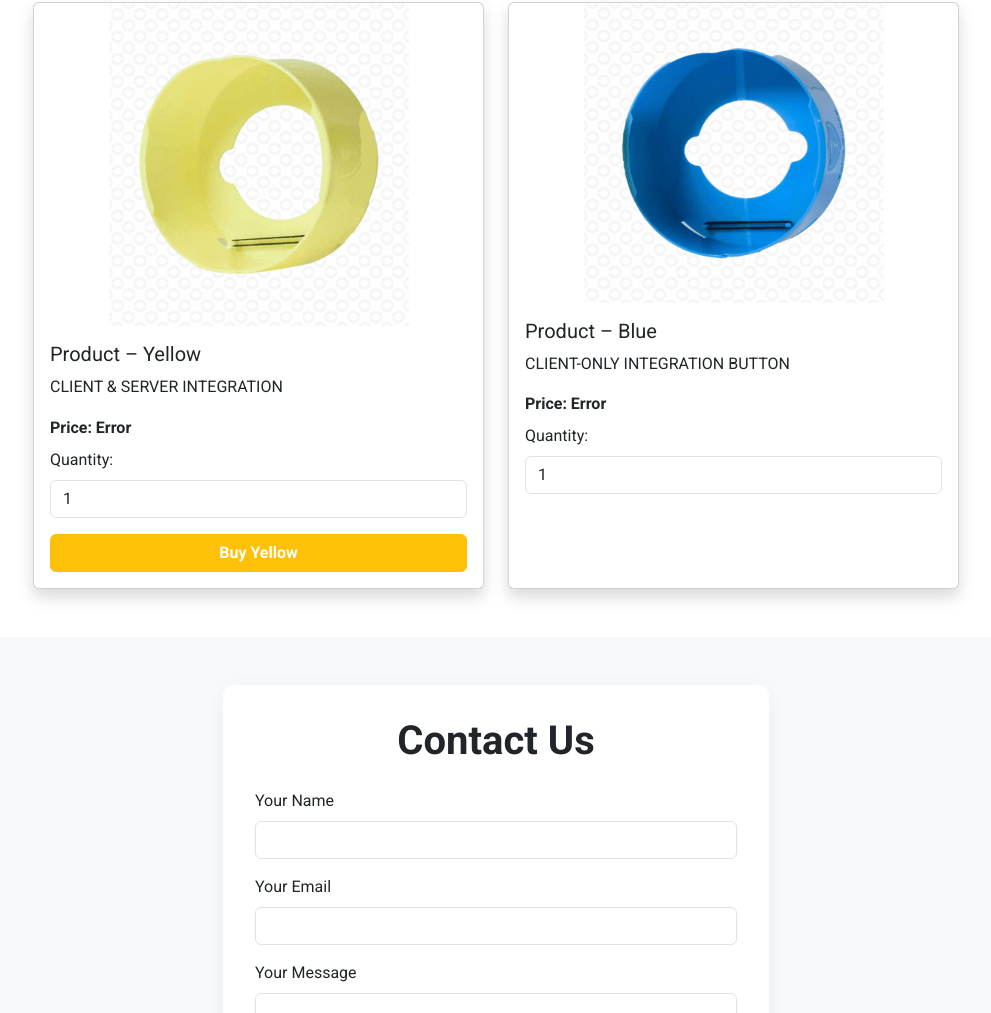
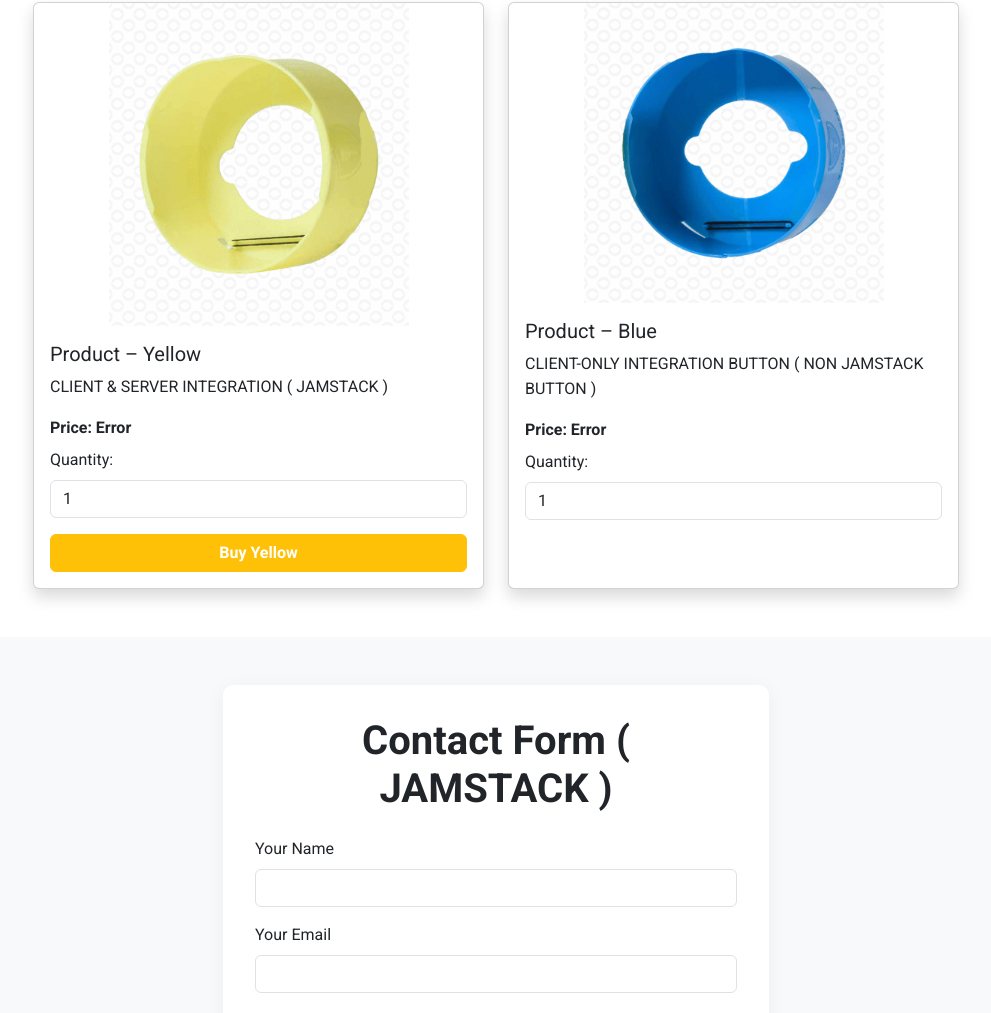
Before and after one commit to glasgowwebguy/glasgowwebguy.github.io, a plain HTML site: page index.html in a window 1280 px wide. Shown: the part 524-1537 px from the top of the page, without its empty margins (144-1135 px from the left). Drawn offline with nearby package versions, Linux system fonts and the light colour scheme; no server answers.

Commit message:
Update index.html

```diff
--- a/index.html
+++ b/index.html
@@ -65,7 +65,7 @@
             </a>
             <div class="card-body text-start">
               <h3 class="card-title h5">Product – Yellow</h3>
-              <p class="card-text">CLIENT & SERVER INTEGRATION</p>
+              <p class="card-text">CLIENT & SERVER INTEGRATION ( JAMSTACK )</p>
               <p class="fw-bold mb-2 price" data-lookup-key="yellowPaintGuard" aria-live="polite">Price: Loading...</p>
               <div class="mb-3">
                 <label for="quantity-yellow" class="form-label">Quantity:</label>
@@ -85,7 +85,7 @@
             </a>
             <div class="card-body text-start">
               <h3 class="card-title h5">Product – Blue</h3>
-              <p class="card-text">CLIENT-ONLY INTEGRATION BUTTON</p>
+              <p class="card-text">CLIENT-ONLY INTEGRATION BUTTON ( NON JAMSTACK BUTTON )</p>
               <p class="fw-bold mb-2 price" data-lookup-key="bluePaintGuard" aria-live="polite">Price: Loading...</p>
               <div class="mb-3">
                 <label for="quantity-blue" class="form-label">Quantity:</label>
@@ -110,7 +110,7 @@
       <div class="row justify-content-center">
         <div class="col-md-8 col-lg-6 mb-4">
           <div class="contact-card">
-            <h2 class="display-6 fw-bold mb-4 text-center">Contact Us</h2>
+            <h2 class="display-6 fw-bold mb-4 text-center">Contact Form ( JAMSTACK )</h2>
             <form name="contact" class="needs-validation" novalidate id="contact-form">
               <input type="hidden" name="form-name" value="contact">
               <p class="d-none">
```
